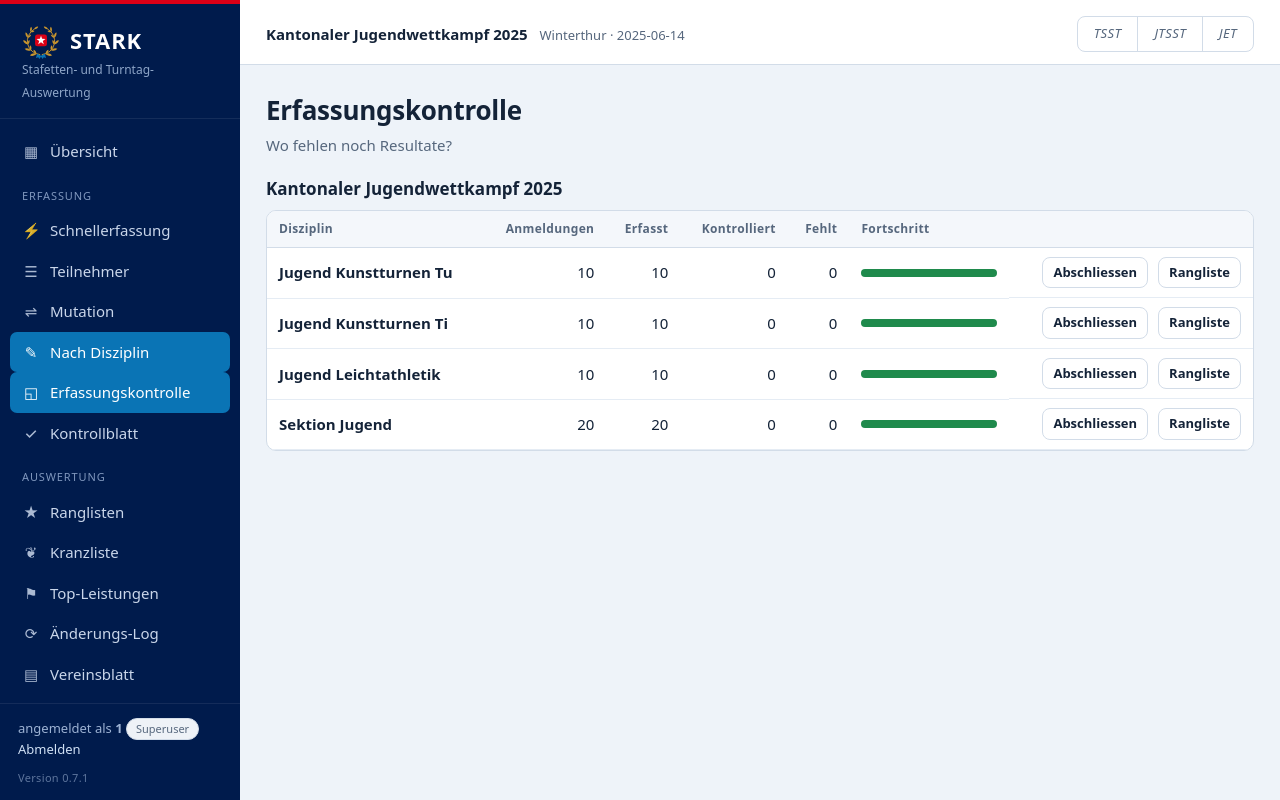
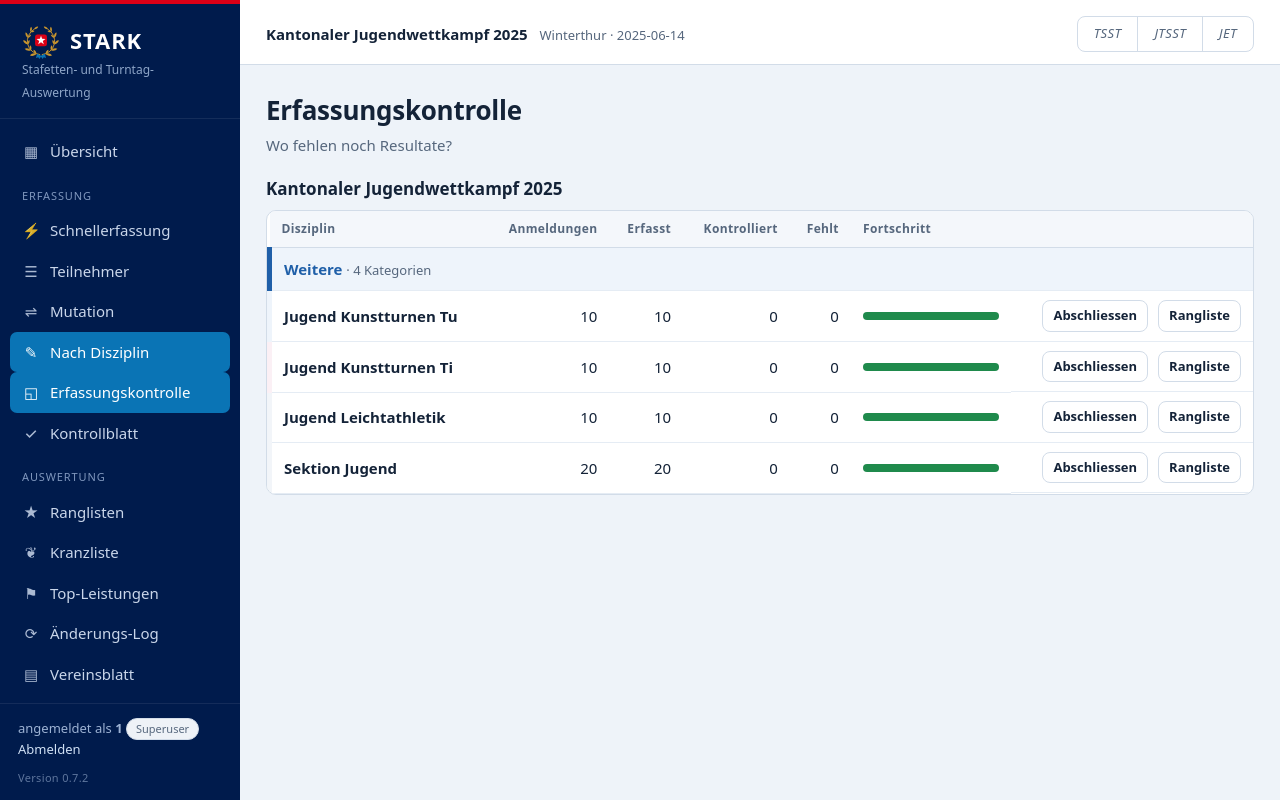
Before and after one commit to geco1986/TSST-Auswertung, a Flask app: page /erfassungskontrolle in a window 1280 px wide. Run offline with Flask 3, Linux system fonts and the light colour scheme; the visitor is signed in with stand-in values (Sample User, id 1); data comes from the database, SQL or seed files in the repository.

Commit message:
Version 0.7.2: optische Trennung nach Sparte
- Erfassung, Ranglisten, Übersicht und Erfassungskontrolle: eigener Block bzw.
  Zwischenzeile je Sparte (Turnerinnen/Turner, Mädchen/Knaben) mit eigener Farbe

Co-Authored-By: Claude Opus 5.5 <noreply@anthropic.com>

```diff
--- a/debra/__init__.py
+++ b/debra/__init__.py
@@ -1,2 +1,2 @@
 """DEBRA-Web – Nachbau der Turnwettkampf-Auswertung DEBRA als Web-App."""
-__version__ = "0.7.1"
+__version__ = "0.7.2"
--- a/static/style.css
+++ b/static/style.css
@@ -346,3 +346,16 @@ body.anlass-jet   { --anlass: #7A2E8E; --anlass-bg: #f4e9f6; }
 .jet-filter-box[open] summary { margin-bottom: 12px; }
 
 .sidebar .foot .version { margin-top: 10px; font-size: 11px; opacity: .6; letter-spacing: .03em; }
+
+/* ---------- Optische Trennung nach Sparte (Turnerinnen/Turner, Mädchen/Knaben) ---------- */
+.g-m    { --sp: #1f5fa8; --sp-bg: #eef4fb; }
+.g-w    { --sp: #b03a6e; --sp-bg: #fbf0f5; }
+.g-alle { --sp: #56677d; --sp-bg: #f2f5f9; }
+.sparte-block { margin: 0 0 22px; padding: 14px 16px 16px; border-radius: 12px;
+  background: var(--sp-bg); border-left: 6px solid var(--sp); }
+.sparte-kopf { display: flex; align-items: baseline; gap: 10px; margin: 0 0 12px;
+  font-size: 19px; color: var(--sp); letter-spacing: .01em; }
+.sparte-kopf .anz, .sparte-zeile .anz { font-size: 13px; color: var(--muted); font-weight: 400; }
+tr.sparte-zeile th { background: var(--sp-bg); color: var(--sp); border-left: 5px solid var(--sp);
+  font-size: 15px; text-align: left; padding: 10px 12px; }
+tr.sparte-rand td:first-child { border-left: 5px solid var(--sp-bg); }
--- /dev/null
+++ b/templates/_sparte.html
@@ -0,0 +1,20 @@
+{# Optische Trennung nach Sparte (Turnerinnen/Turner, Mädchen/Knaben).
+   Die Kategorien kommen bereits in der eingestellten Reihenfolge (sortierung). #}
+{% macro name(k) %}{{ (k.sparte or 'Weitere')|replace('JET ', '') }}{% endmacro %}
+{% macro farbe(k) %}g-{{ k.geschlecht if k.geschlecht in ('m', 'w') else 'alle' }}{% endmacro %}
+{% macro neu(loop, k) %}{{ loop.first or (k.sparte or '') != (loop.previtem.sparte or '') }}{% endmacro %}
+
+{# Kachel-Seiten: Kopf eines Sparten-Blocks öffnen bzw. schliessen #}
+{% macro block_auf(alle, k) %}
+<section class="sparte-block {{ farbe(k) }}">
+  <h2 class="sparte-kopf">{{ name(k) }}
+    <span class="anz">{{ alle|selectattr('sparte', 'equalto', k.sparte)|list|length }} Kategorien</span></h2>
+  <div class="tiles">
+{% endmacro %}
+{% macro block_zu() %}</div></section>{% endmacro %}
+
+{# Tabellen: Zwischenzeile je Sparte #}
+{% macro zeile(alle, k, spalten) %}
+<tr class="sparte-zeile {{ farbe(k) }}"><th colspan="{{ spalten }}">{{ name(k) }}
+  <span class="anz">· {{ alle|selectattr('sparte', 'equalto', k.sparte)|list|length }} Kategorien</span></th></tr>
+{% endmacro %}
--- a/templates/dashboard.html
+++ b/templates/dashboard.html
@@ -1,5 +1,6 @@
 {% extends "base.html" %}
 {% block title %}Übersicht{% endblock %}
+{% import "_sparte.html" as sp %}
 {% block content %}
 <div class="page-head">
   <div>
@@ -34,7 +35,8 @@
       </tr></thead>
       <tbody>
       {% for k in kategorien %}
-        <tr>
+        {% if sp.neu(loop, k) == 'True' %}{{ sp.zeile(kategorien, k, 6) }}{% endif %}
+        <tr class="sparte-rand {{ sp.farbe(k) }}">
           <td><strong>{{ k.bezeichnung }}</strong>{% if k.abk %} <span class="pill">{{ k.abk }}</span>{% endif %}</td>
           <td>{{ KATEGORIE_TYPEN.get(k.typ, k.typ) }}</td>
           <td class="num">{{ k.tn }}</td>
--- a/templates/erfassung_index.html
+++ b/templates/erfassung_index.html
@@ -1,20 +1,21 @@
 {% extends "base.html" %}
 {% block title %}Resultate erfassen{% endblock %}
+{% import "_sparte.html" as sp %}
 {% block content %}
 <div class="page-head"><div><h1>Resultate erfassen</h1><p class="sub">Kategorie wählen und Noten im Raster eingeben</p></div>
   <div class="spacer"></div>
   <a class="btn primary" href="{{ url_for('schnellerfassung') }}">⚡ Schnellerfassung per Startnummer</a>
 </div>
 {% if kategorien %}
-<div class="tiles">
   {% for k in kategorien %}
+    {% if sp.neu(loop, k) == 'True' %}{% if not loop.first %}{{ sp.block_zu() }}{% endif %}{{ sp.block_auf(kategorien, k) }}{% endif %}
     <a class="tile" href="{{ url_for('erfassung', kid=k.id) }}">
       <div class="ic">✎</div>
       <h3>{{ k.bezeichnung }}</h3>
       <p>{{ KATEGORIE_TYPEN.get(k.typ, k.typ) }}{% if k.abk %} · {{ k.abk }}{% endif %}</p>
     </a>
+    {% if loop.last %}{{ sp.block_zu() }}{% endif %}
   {% endfor %}
-</div>
 {% else %}
 <div class="card empty"><p>Keine Kategorien vorhanden. <a href="{{ url_for('kategorie_form') }}">Kategorie anlegen →</a></p></div>
 {% endif %}
--- a/templates/erfassungskontrolle.html
+++ b/templates/erfassungskontrolle.html
@@ -1,5 +1,6 @@
 {% extends "base.html" %}
 {% from "_druck.html" import druckknoepfe %}
+{% import "_sparte.html" as sp %}
 {% block title %}Erfassungskontrolle{% endblock %}
 {% block content %}
 <div class="page-head"><div><h1>Erfassungskontrolle</h1><p class="sub">Wo fehlen noch Resultate?</p></div></div>
@@ -10,7 +11,10 @@
       <thead><tr><th>Disziplin</th><th class="num">Anmeldungen</th><th class="num">Erfasst</th><th class="num">Kontrolliert</th><th class="num">Fehlt</th><th style="width:160px;">Fortschritt</th><th></th></tr></thead>
       <tbody>
       {% for z in b.zeilen %}
-        <tr>
+        {% set k = z.kat %}
+        {% if loop.first or (k.sparte or '') != (loop.previtem.kat.sparte or '') %}
+          {{ sp.zeile(b.zeilen|map(attribute='kat')|list, k, 7) }}{% endif %}
+        <tr class="sparte-rand {{ sp.farbe(k) }}">
           <td><strong>{{ z.kat.bezeichnung }}</strong>{% if z.kat.ist_stafette %} <span class="pill">Stafette</span>{% endif %}{% if z.abgeschlossen %} <span class="pill" style="background:#e5f4ea;color:#1a6e3d">abgeschlossen</span>{% endif %}</td>
           <td class="num mono">{{ z.tn }}</td>
           <td class="num mono">{{ z.mit }}</td>
--- a/templates/jet_erfassung.html
+++ b/templates/jet_erfassung.html
@@ -58,7 +58,8 @@
     direkt die nächste Nummer eingeben.</p></div>
 {% elif not aktiv %}
   {% for sparte, g_, praefix, kurz in jet.SPARTEN %}
-    <h2 class="jet-h2">{{ kurz }}</h2>
+    <section class="sparte-block g-{{ g_ }}">
+    <h2 class="sparte-kopf">{{ kurz }}</h2>
     <div class="tiles">
       {% for u in uebersicht if u.k.geschlecht == g_ %}
         <a class="tile" href="{{ url_for('jet_erfassung', kat=u.k.id) }}">
@@ -69,6 +70,7 @@
         </a>
       {% endfor %}
     </div>
+    </section>
   {% endfor %}
   {% if not uebersicht %}
     <div class="card empty"><p>Der JET hat noch keine Kategorien.</p></div>
```
Also changed, not shown: templates/rangliste_index.html (+4 -3 lines), CHANGELOG.md.
